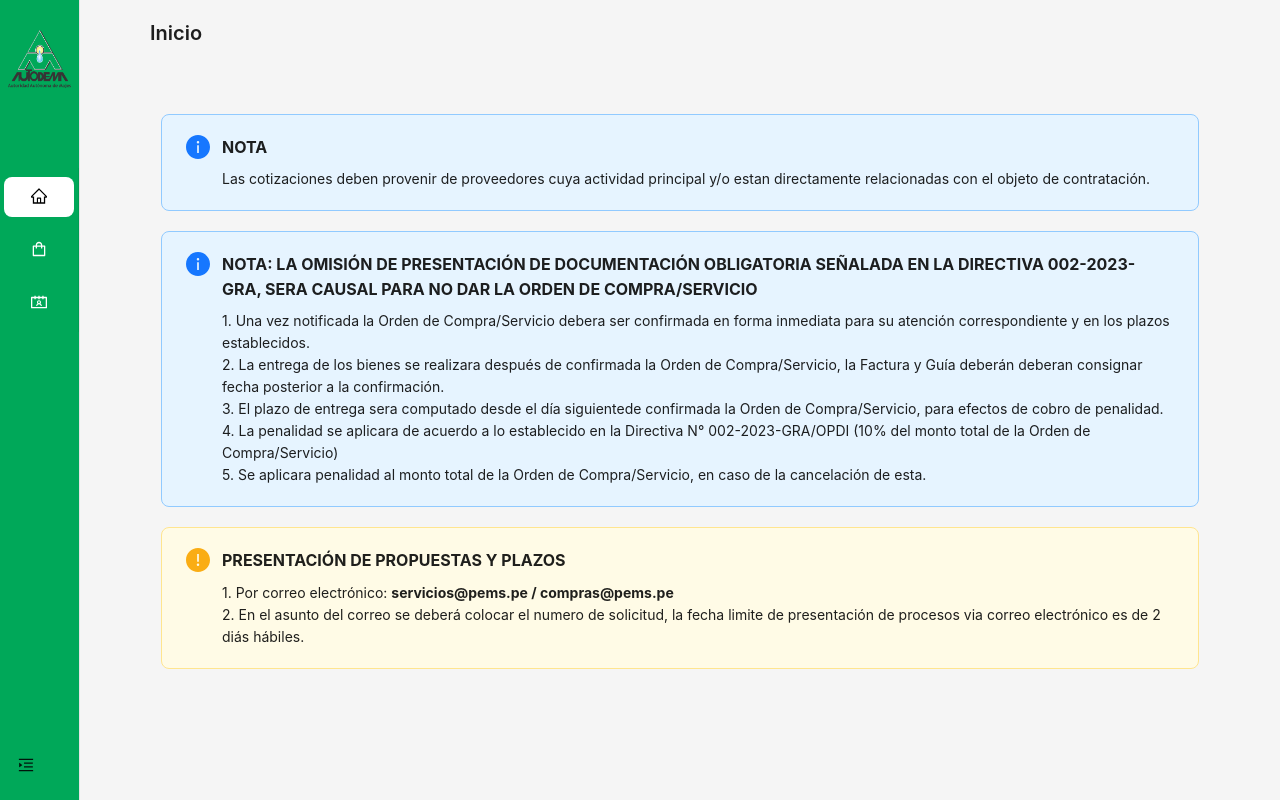
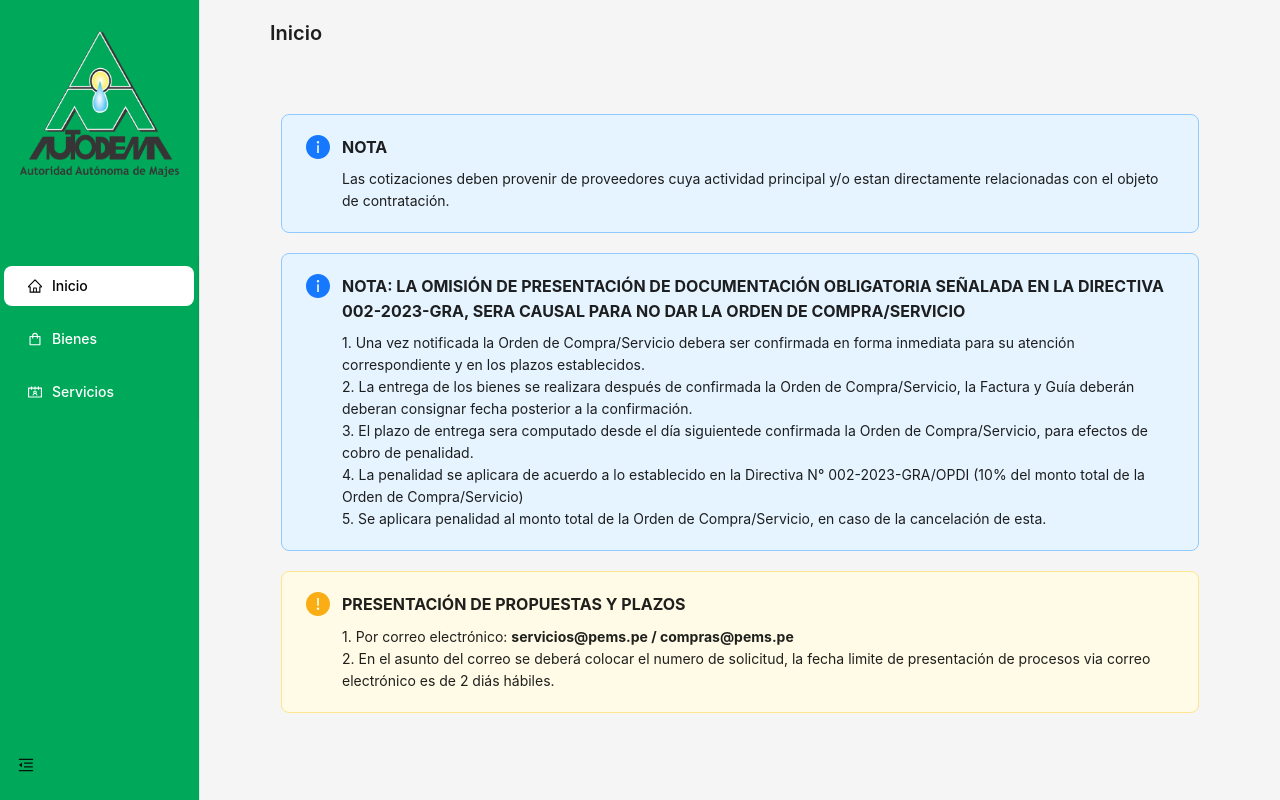
Before and after one commit to GuidoTorres/seguimiento-pagina, a React (Create React App) app: page /pagina/inicio in a window 1280 px wide. Built offline with nearby package versions, Linux system fonts and the light colour scheme.

Commit message:
fix: login fondo

```diff
--- a/src/components/Sidebar.jsx
+++ b/src/components/Sidebar.jsx
@@ -37,8 +37,6 @@ const Sidebar = () => {
   }, []);
 
   const handleMenuClick = (e) => {
-    console.log(e.key);
-
     navigate(e.key);
   };
 
--- a/src/pages/MainPage.jsx
+++ b/src/pages/MainPage.jsx
@@ -12,7 +12,7 @@ import Inicio from '../components/Inicio';
 const { Sider, Header, Content } = Layout;
 
 const MainPage = () => {
-    const [collapsed, setCollapsed] = useState(true);
+    const [collapsed, setCollapsed] = useState(false);
     const [title, setTitle] = useState("Inicio");
 
     return (
```
Also changed, not shown: 1 other file (tests, documents, lock files or other folders).
